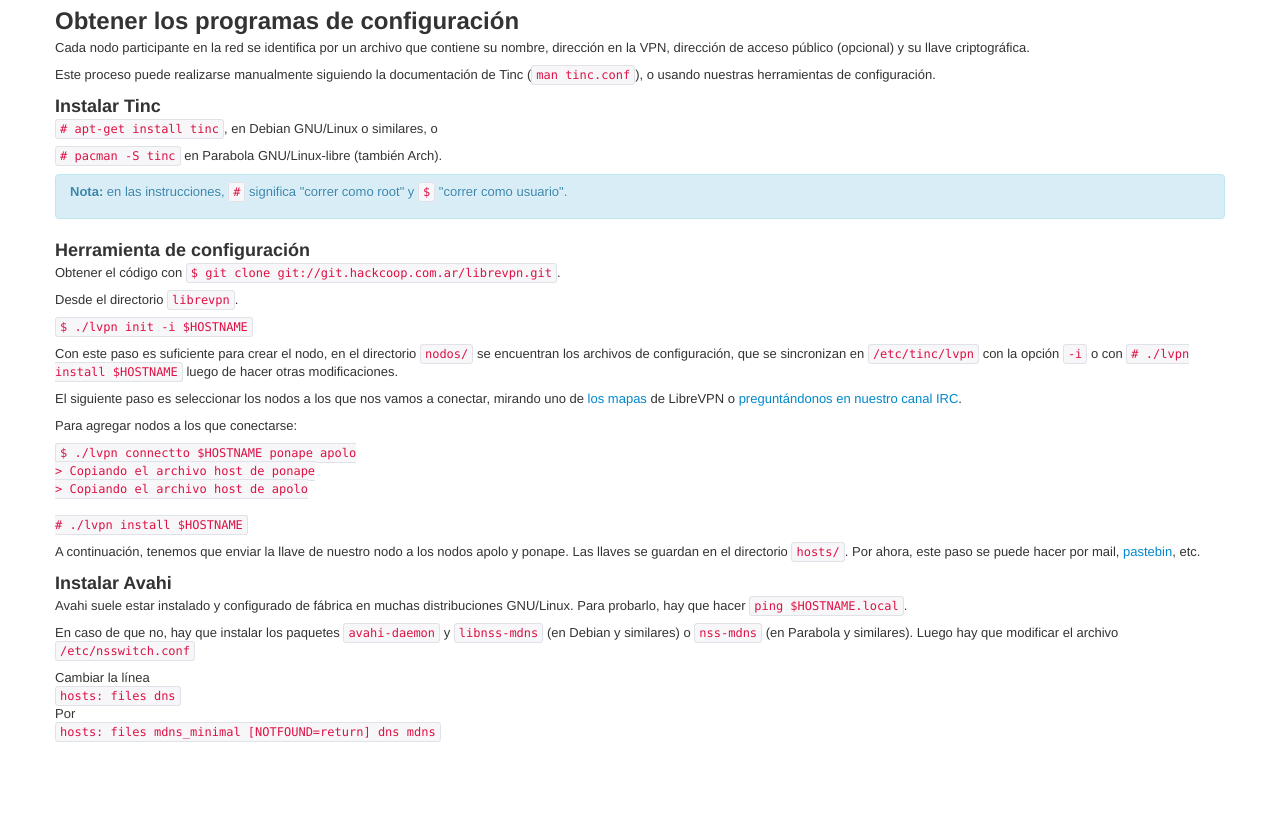
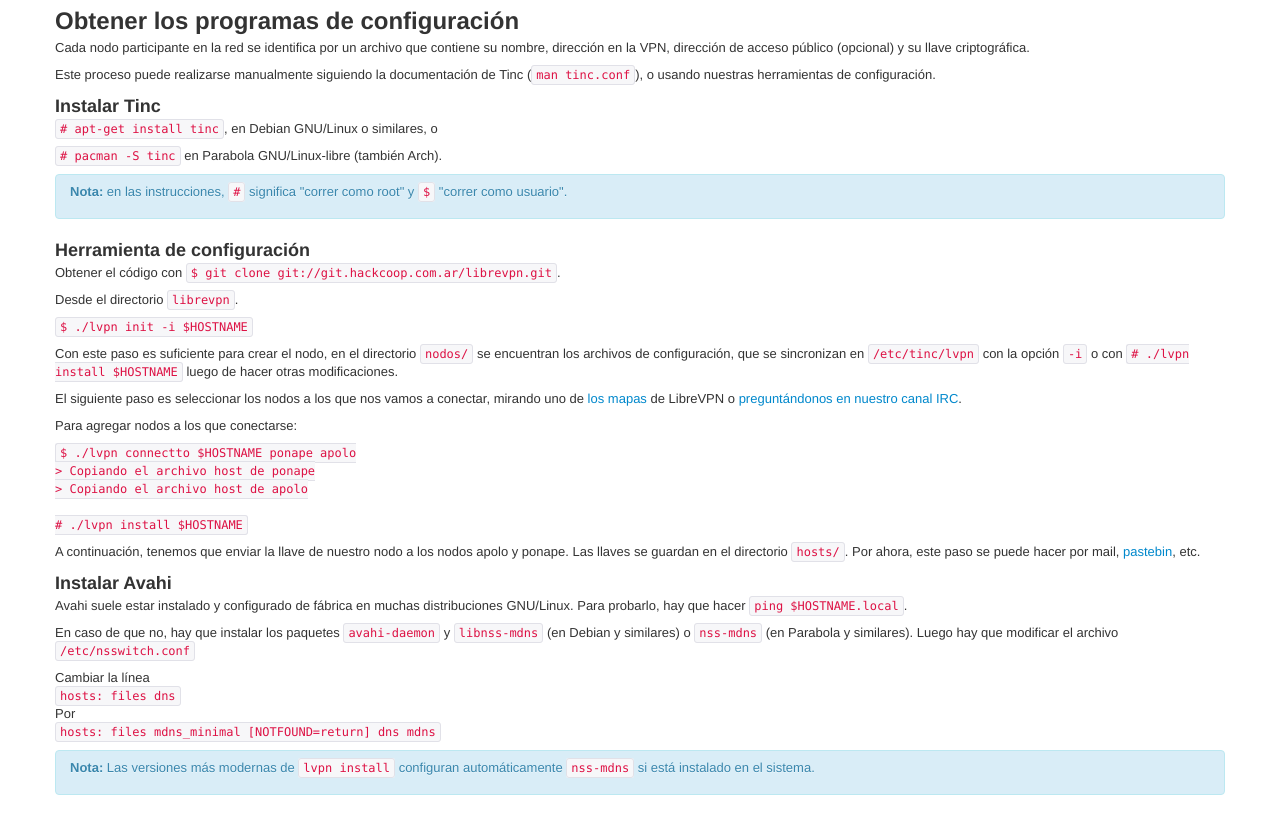
Before and after one commit to LibreVPN/librevpn.org, a plain HTML site: page index.html in a window 1280 px wide. Shown: the part 691-1504 px from the top of the page. Before the commit the page ends 1441 px from the top, so only its background shows below. Drawn offline with Linux system fonts and the light colour scheme.

Commit message:
nss-mdns

```diff
--- a/index.html
+++ b/index.html
@@ -165,6 +165,12 @@
         Por<br/>
         <code>hosts: files mdns_minimal [NOTFOUND=return] dns mdns</code></p>
 
+        <div class="alert alert-info">
+          <p><strong>Nota:</strong> Las versiones más modernas de
+          <code>lvpn install</code> configuran automáticamente
+          <code>nss-mdns</code> si está instalado en el sistema.</p>
+        </div>
+
       </section>
 
     </div>
```
